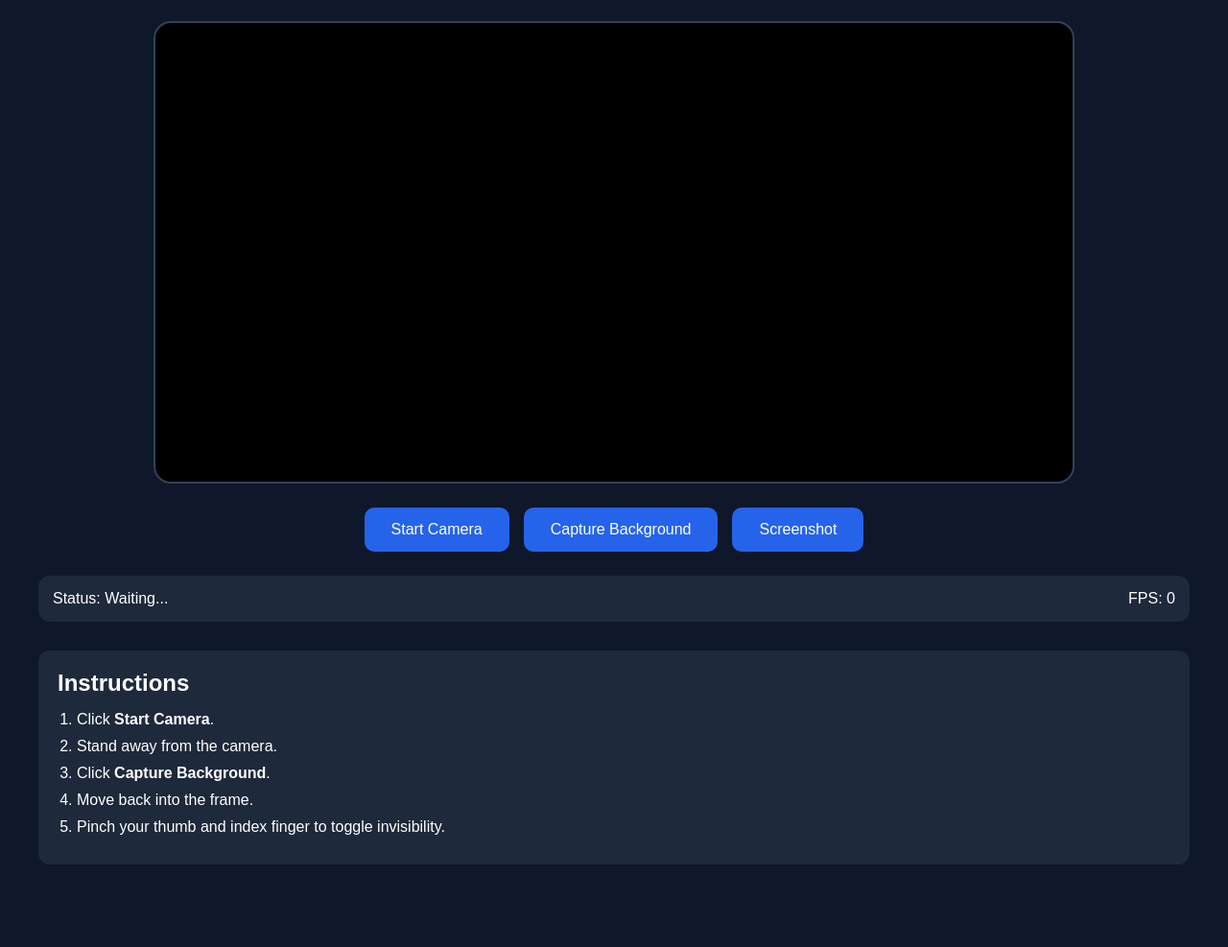
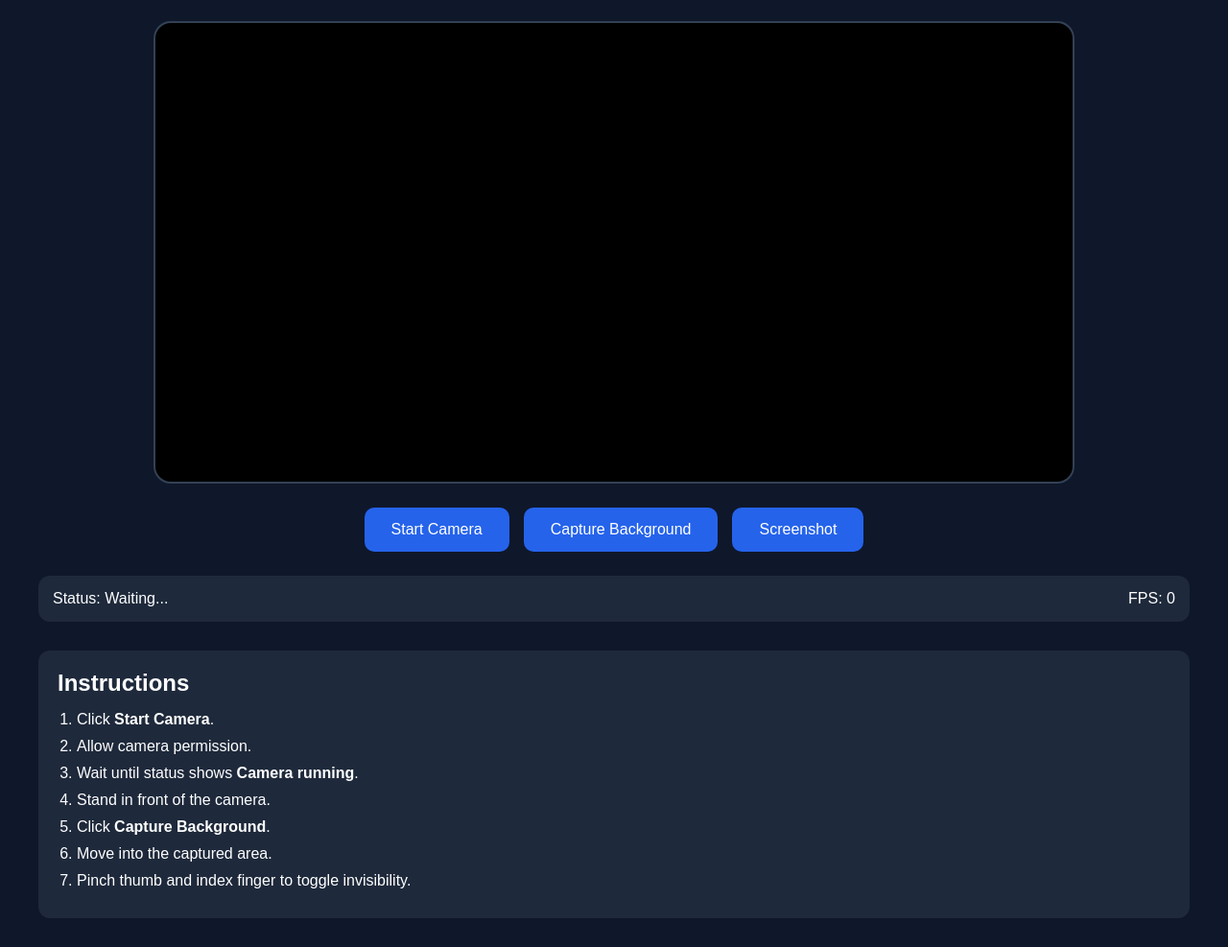
Before and after one commit to khyathi-2006/Invisibility, a website built with Vite: page index.html in a window 1280 px wide. Shown: the part 108-1095 px from the top of the page at 96% size. Before the commit the page ends 1039 px from the top, so only its background shows below. Built offline with nearby package versions, Linux system fonts and the light colour scheme.

Commit message:
Refactor HTML structure and improve readability

```diff
--- a/index.html
+++ b/index.html
@@ -1,99 +1,220 @@
 <!DOCTYPE html>
 <html lang="en">
+
 <head>
+
     <meta charset="UTF-8">
+
     <meta name="viewport" content="width=device-width, initial-scale=1.0">
+
     <title>Ghost / Invisibility Mode</title>
+
 
     <link rel="stylesheet" href="style.css">
 
-    <script type="module" src="app.js" defer></script>
+
+    <script
+        type="module"
+        src="app.js"
+        defer>
+    </script>
+
 </head>
+
 
 <body>
 
+
 <div class="container">
 
+
     <header>
-        <h1>👻 Ghost / Invisibility Mode</h1>
+
+        <h1>
+            👻 Ghost / Invisibility Mode
+        </h1>
+
+
         <p>
             AI-powered real-time invisibility using MediaPipe
         </p>
+
     </header>
+
+
+
+
 
     <div class="video-container">
 
-        <!-- Hidden webcam -->
+
+        <!-- Webcam input (hidden) -->
         <video
+
             id="video"
+
             autoplay
+
             playsinline
-            muted>
+
+            muted
+
+            style="display:none">
+
         </video>
 
-        <!-- Output canvas -->
-        <canvas id="canvas"></canvas>
+
+
+
+        <!-- Processed output -->
+        <canvas
+
+            id="canvas">
+
+        </canvas>
+
 
     </div>
 
+
+
+
+
+
+
     <div class="controls">
 
+
         <button id="startBtn">
+
             Start Camera
+
         </button>
 
+
+
         <button id="captureBtn">
+
             Capture Background
+
         </button>
 
+
+
         <button id="screenshotBtn">
+
             Screenshot
+
         </button>
+
 
     </div>
 
+
+
+
+
+
+
+
     <div class="status">
 
+
         <div>
+
             Status:
+
             <span id="statusText">
+
                 Waiting...
+
             </span>
+
         </div>
 
+
+
         <div>
+
             FPS:
+
             <span id="fps">
+
                 0
+
             </span>
+
         </div>
+
 
     </div>
 
+
+
+
+
+
+
+
     <section class="instructions">
 
-        <h2>Instructions</h2>
+
+        <h2>
+            Instructions
+        </h2>
+
+
 
         <ol>
 
-            <li>Click <b>Start Camera</b>.</li>
-
-            <li>Stand away from the camera.</li>
-
-            <li>Click <b>Capture Background</b>.</li>
-
-            <li>Move back into the frame.</li>
 
             <li>
-                Pinch your thumb and index finger to
-                toggle invisibility.
+                Click <b>Start Camera</b>.
             </li>
+
+
+            <li>
+                Allow camera permission.
+            </li>
+
+
+            <li>
+                Wait until status shows
+                <b>Camera running</b>.
+            </li>
+
+
+            <li>
+                Stand in front of the camera.
+            </li>
+
+
+            <li>
+                Click <b>Capture Background</b>.
+            </li>
+
+
+            <li>
+                Move into the captured area.
+            </li>
+
+
+            <li>
+                Pinch thumb and index finger to toggle invisibility.
+            </li>
+
 
         </ol>
 
+
     </section>
+
+
+
 
 </div>
 
+
 </body>
+
 </html>
```
